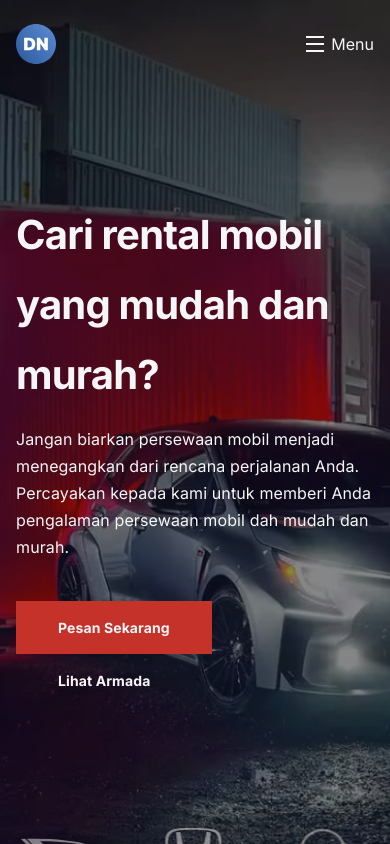
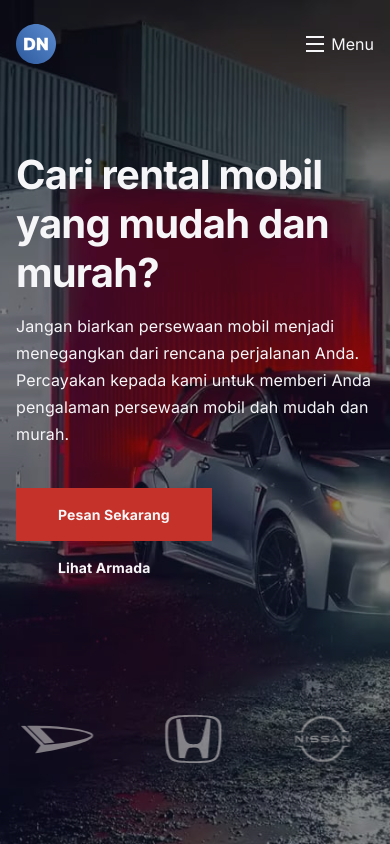
Before and after one commit to ilhamriz/doni-rental, a Next.js app: page / in a window 390 px wide. Shown: the top 844 px of the page. Built offline with nearby package versions, Linux system fonts and the light colour scheme.

Commit message:
fix hero title responsive

```diff
--- a/src/sections/Hero/Hero.jsx
+++ b/src/sections/Hero/Hero.jsx
@@ -1,6 +1,6 @@
 import Image from "next/image";
 import css from "./Hero.module.scss";
-import { Box, Container, Typography } from "@mui/material";
+import { Box, Container } from "@mui/material";
 import ButtonMain from "../../components/ButtonMain/ButtonMain";
 import Link from "next/link";
 
--- a/src/sections/Hero/Hero.module.scss
+++ b/src/sections/Hero/Hero.module.scss
@@ -29,6 +29,9 @@
   @media (max-width: $dimension-tablet) {
     padding-top: 200px;
   }
+  @media (max-width: $dimension-mobile-l) {
+    padding-top: 150px;
+  }
 }
 
 .content {
@@ -55,6 +58,7 @@
 
   @media (max-width: $dimension-tablet) {
     font-size: $font-size-xl3;
+    line-height: normal;
   }
 
   @media (max-width: $dimension-mobile-l) {
```
